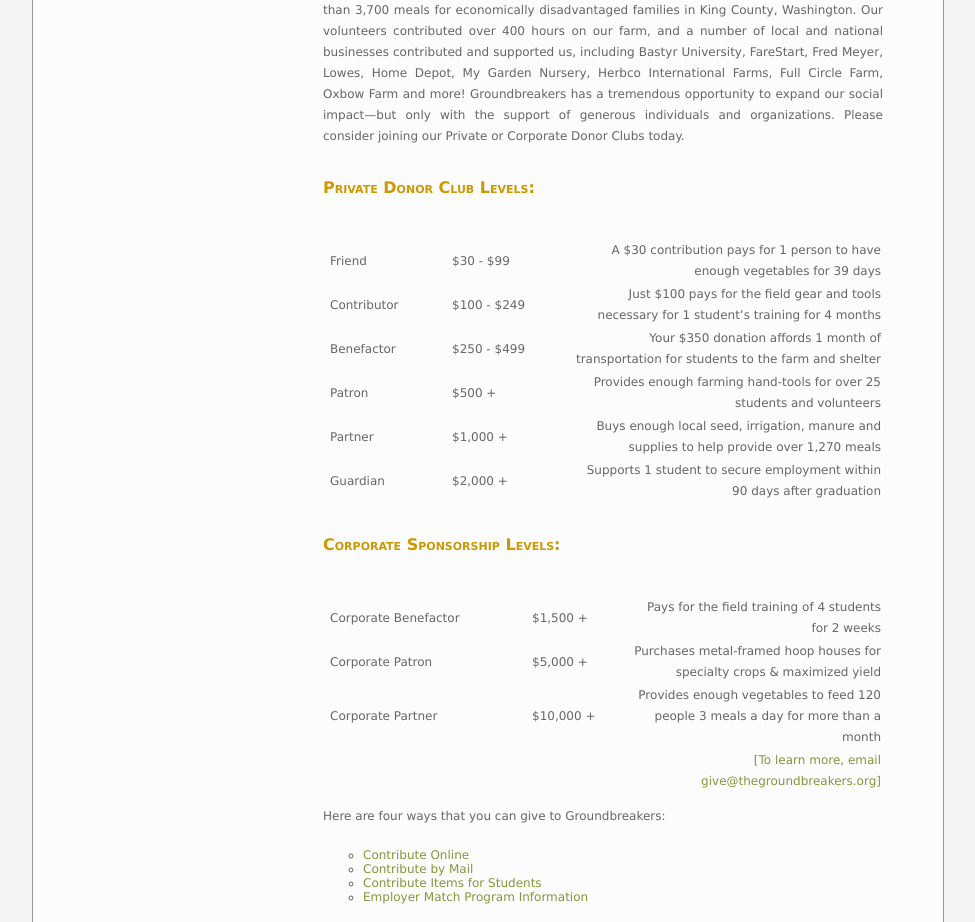
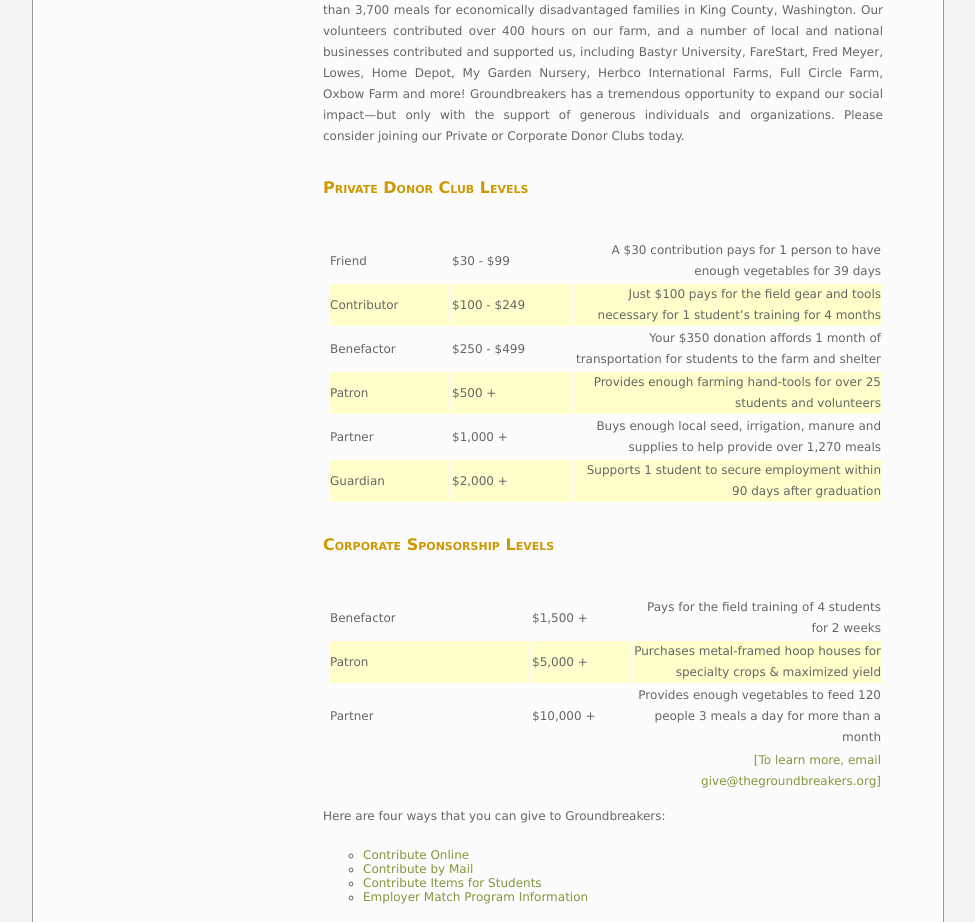
Before and after one commit to kaeverett/groundbreakers, a PHP site: page /getinvolved_donate.php in a window 1280 px wide. Shown: the part 383-1305 px from the top of the page, without its empty margins (158-1133 px from the left). Run offline with PHP 8.4, Linux system fonts and the light colour scheme; some libraries are stand-ins or nearby versions.

Commit message:
minor fixes

```diff
--- a/gb_styles.css
+++ b/gb_styles.css
@@ -405,7 +405,6 @@ div#facebook-like {
 
 #content_right h5 {
 	padding-left:40px;
-	margin-top:30px;
 	clear:both;}
 
 #content_right h2 {
--- a/getinvolved_donate.php
+++ b/getinvolved_donate.php
@@ -61,14 +61,14 @@
 				<br/>
 				<p>In our first 6 months of operation, we delivered enough fresh produce to help serve more than 3,700 meals for economically disadvantaged families in King County, Washington.  Our volunteers contributed over 400 hours on our farm, and a number of local and national businesses contributed and supported us, including Bastyr University, FareStart, Fred Meyer, Lowes, Home Depot, My Garden Nursery, Herbco International Farms, Full Circle Farm, Oxbow Farm and more! Groundbreakers has a tremendous opportunity to expand our social impact—but only with the support of generous individuals and organizations. Please consider joining our Private or Corporate Donor Clubs today.</p>
 
-				<h4>Private Donor Club Levels:</h4>
+				<h4>Private Donor Club Levels</h4>
             	<table>
 					<tr>
 						<td align='left' width='120'>Friend</td>
 						<td align='left' width='120'>$30 - $99</td>
 						<td align='right'>A $30 contribution pays for 1 person to have enough vegetables for 39 days</td>
 					</tr>
-					<tr>
+					<tr bgcolor="#FFFFCC">
 						<td align='left'>Contributor</td>
 						<td align='left'>$100 - $249</td>
 						<td align='right'>Just $100 pays for the field gear and tools necessary for 1 student’s training for 4 months</td>
@@ -78,7 +78,7 @@
 						<td align='left'>$250 - $499</td>
 						<td align='right'>Your $350 donation affords 1 month of transportation for students to the farm and shelter</td>
 					</tr>
-					<tr>
+					<tr bgcolor="#FFFFCC">
 						<td align='left'>Patron</td>
 						<td align='left'>$500 +</td>
 						<td align='right'>Provides enough farming hand-tools for over 25 students and volunteers</td>
@@ -88,27 +88,27 @@
 						<td align='left'>$1,000 +</td>
 						<td align='right'>Buys enough local seed, irrigation, manure and supplies to help provide over 1,270 meals</td>
 					</tr>
-					<tr>
+					<tr bgcolor="#FFFFCC">
 						<td align='left'>Guardian</td>
 						<td align='left'>$2,000 +</td>
 						<td align='right'>Supports 1 student to secure employment within 90 days after graduation</td>
 					</tr>
 				</table>
 
-				<h4>Corporate Sponsorship Levels:</h4>
+				<h4>Corporate Sponsorship Levels</h4>
 	           	<table>
 					<tr>
-						<td align='left' width='200'>Corporate Benefactor</td>
+						<td align='left' width='200'>Benefactor</td>
 						<td align='left' width='100'>$1,500 +</td>
 						<td align='right'>Pays for the field training of 4 students for 2 weeks</td>
 					</tr>
-					<tr>
-						<td align='left'>Corporate Patron</td>
+					<tr bgcolor="#FFFFCC">
+						<td align='left'>Patron</td>
 						<td align='left'>$5,000 +</td>
 						<td align='right'>Purchases metal-framed hoop houses for specialty crops & maximized yield</td>
 					</tr>
 					<tr>
-						<td align='left'>Corporate Partner</td>
+						<td align='left'>Partner</td>
 						<td align='left'>$10,000 +</td>
 						<td align='right'>Provides enough vegetables to feed 120 people 3 meals a day for more than a month</td>
 					</tr>
--- a/results.php
+++ b/results.php
@@ -69,11 +69,11 @@ in Seattle, and
 
 		<h4>Other Similarly Structured Programs In North America:</h4>
 		<p>
-			<ul>
+			<ul><ul>
 				<li><a href="http://thefoodproject.org">The Food Project</a></li>
 				<li><a href="http://www.growingpower.org">Growing Power</a></li>
 				<li><a href="http://www.woodwynnfarms.org">Woodwynn Farms</a></li>
-			</ul>
+			</ul></ul>
 		</p>
 
 		<p>Help us begin our inaugural field training class by contributing to Groundbreakers. Your contribution will help feed hungry people in King County and offer transferable skills that put people back to work and help them reclaim their self worth.</p>
--- a/training.php
+++ b/training.php
@@ -134,7 +134,7 @@
 			</p>
 
 			<br/>
-			<h5>Graduate Support:</h5>
+			<h5>Graduate Support</h5>
 			<p>Graduates are contacted monthly for one year following their graduation and receive support in the form of job advice, employment search assistance, and help with a variety of other social service resources.</p>
 
             </div> <!--end content right-->
```
